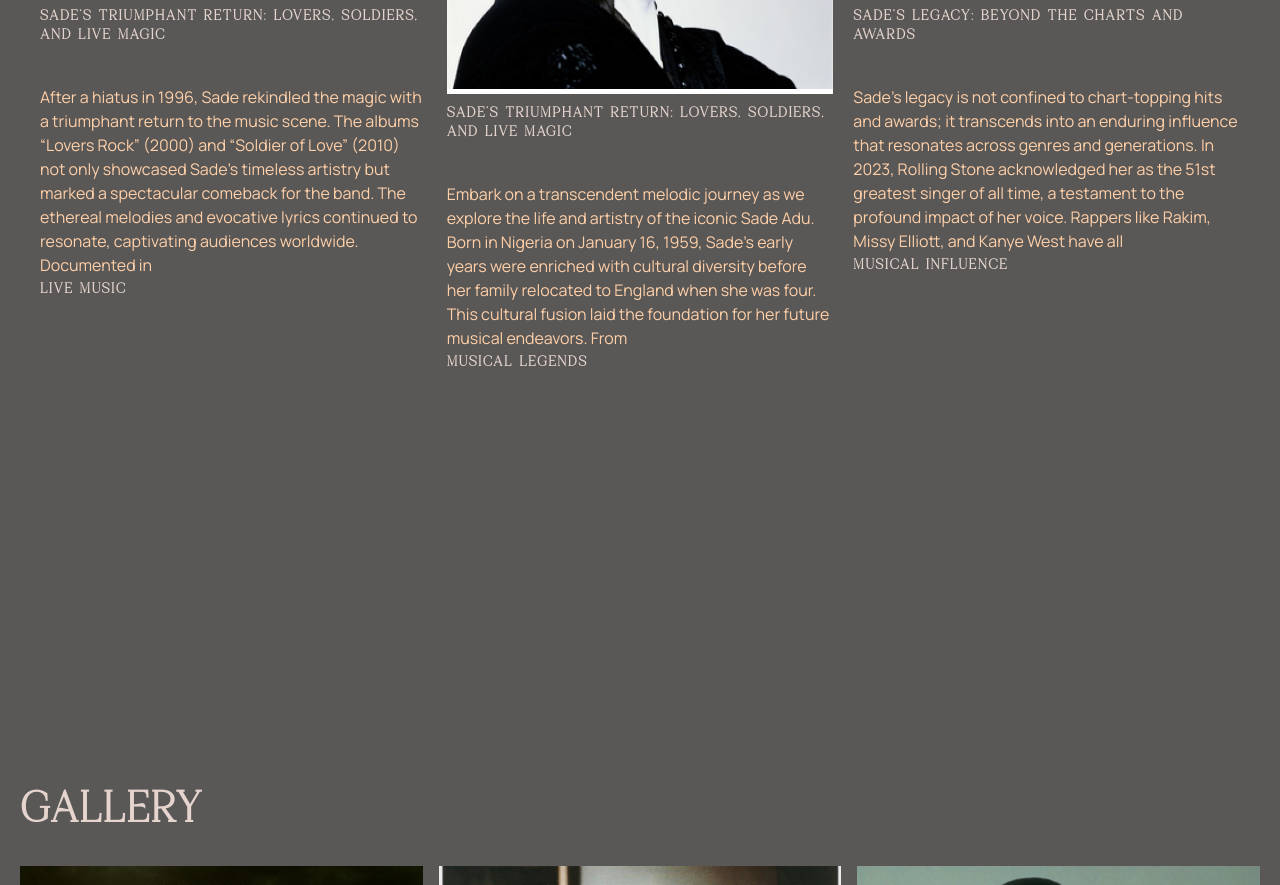
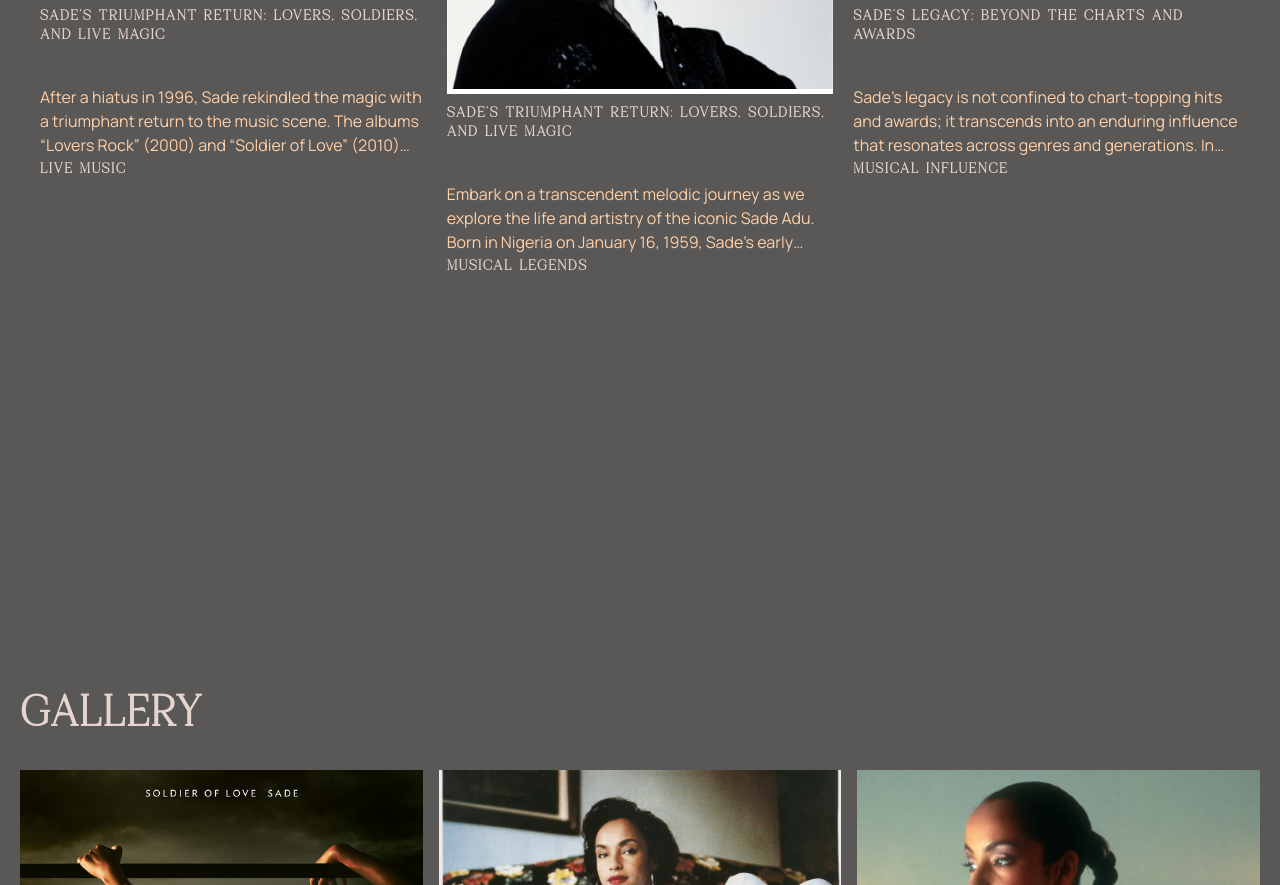
Before and after one commit to Moonstone07/sadestribute, a plain HTML site: page index.html in a window 1280 px wide. Shown: the part 3648-4533 px from the top of the page. Drawn offline with Linux system fonts and the light colour scheme.

Commit message:
Add text clamp for long paragraphs

```diff
--- a/assets/styles.css
+++ b/assets/styles.css
@@ -303,7 +303,15 @@ figure img {
     margin: var(--margin_xs) 0 var(--margin_md) 0;
 }
 
-
+.clamp_txt {
+    display: -webkit-box;
+    -webkit-line-clamp: 3;
+    -webkit-box-orient: vertical;
+    overflow: hidden;
+    max-height: calc(1.5em * 3);
+    max-height: -webkit-fit-content;
+    -webkit-line-clamp: 3;
+}
 
 /* Gallery */
 
--- a/index.html
+++ b/index.html
@@ -84,7 +84,7 @@
                             <a href="#" target="_blank">
                                 <h4>Sade’s Triumphant Return: Lovers, Soldiers, and Live Magic</h4>
                             </a>
-                            <p>After a hiatus in 1996, Sade rekindled the magic with a triumphant return to the music
+                            <p class="clamp_txt">After a hiatus in 1996, Sade rekindled the magic with a triumphant return to the music
                                 scene. The albums “Lovers Rock”
                                 (2000) and “Soldier of Love” (2010) not only showcased Sade’s timeless artistry but
                                 marked a spectacular comeback for
@@ -103,7 +103,7 @@
                             <a href="#" target="_blank">
                                 <h4>Sade’s Triumphant Return: Lovers, Soldiers, and Live Magic</h4>
                             </a>
-                            <p>Embark on a transcendent melodic journey as we explore the life and artistry of the
+                            <p class="clamp_txt">Embark on a transcendent melodic journey as we explore the life and artistry of the
                                 iconic Sade Adu. Born in Nigeria on
                                 January 16, 1959, Sade’s early years were enriched with cultural diversity before her
                                 family relocated to England when
@@ -120,7 +120,7 @@
                             <a href="#" target="_blank">
                                 <h4>Sade’s Legacy: Beyond the Charts and Awards</h4>
                             </a>
-                            <p>Sade’s legacy is not confined to chart-topping hits and awards; it transcends into an
+                            <p class="clamp_txt">Sade’s legacy is not confined to chart-topping hits and awards; it transcends into an
                                 enduring influence that resonates
                                 across genres and generations. In 2023, Rolling Stone acknowledged her as the 51st
                                 greatest singer of all time, a
```
